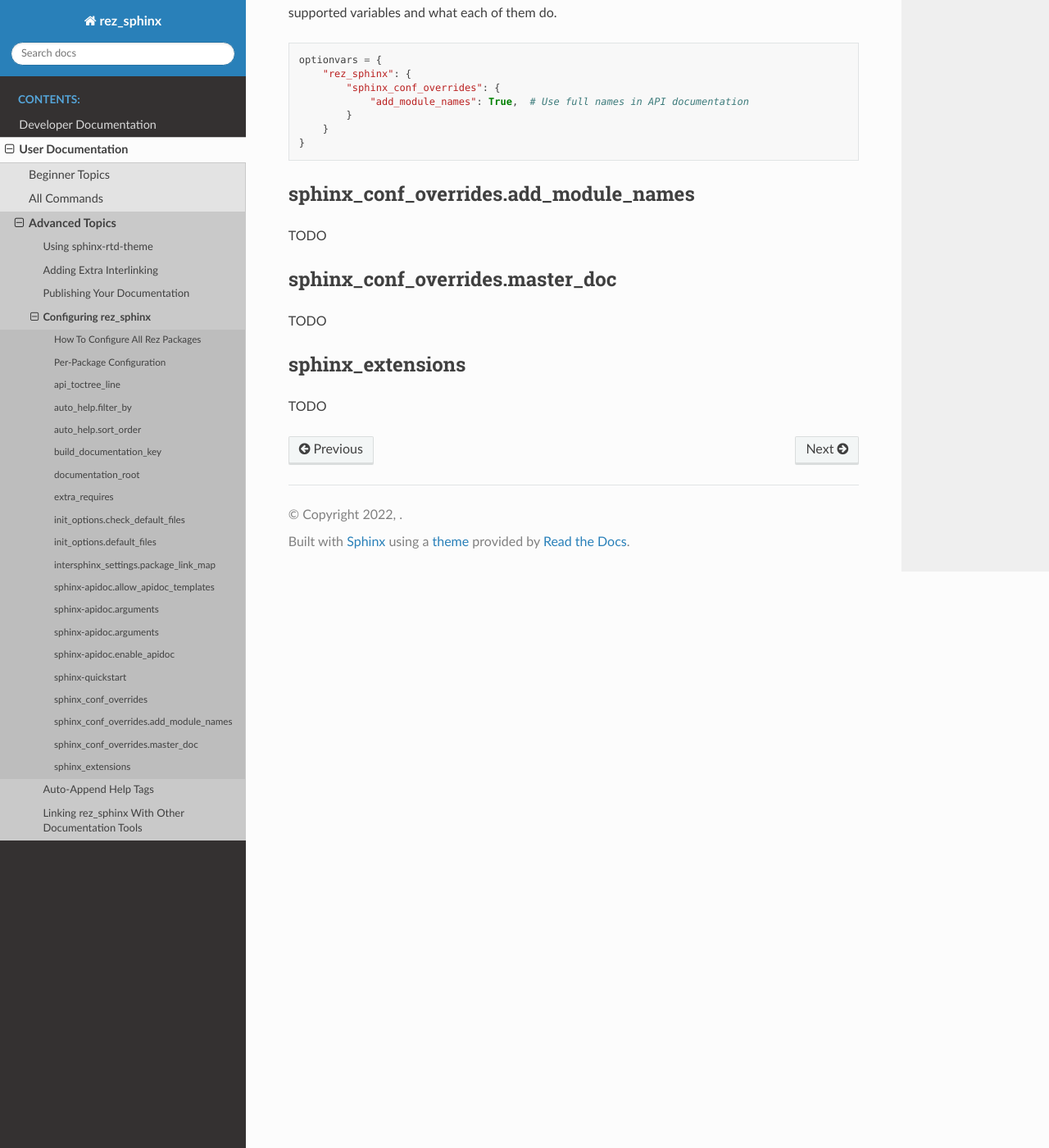
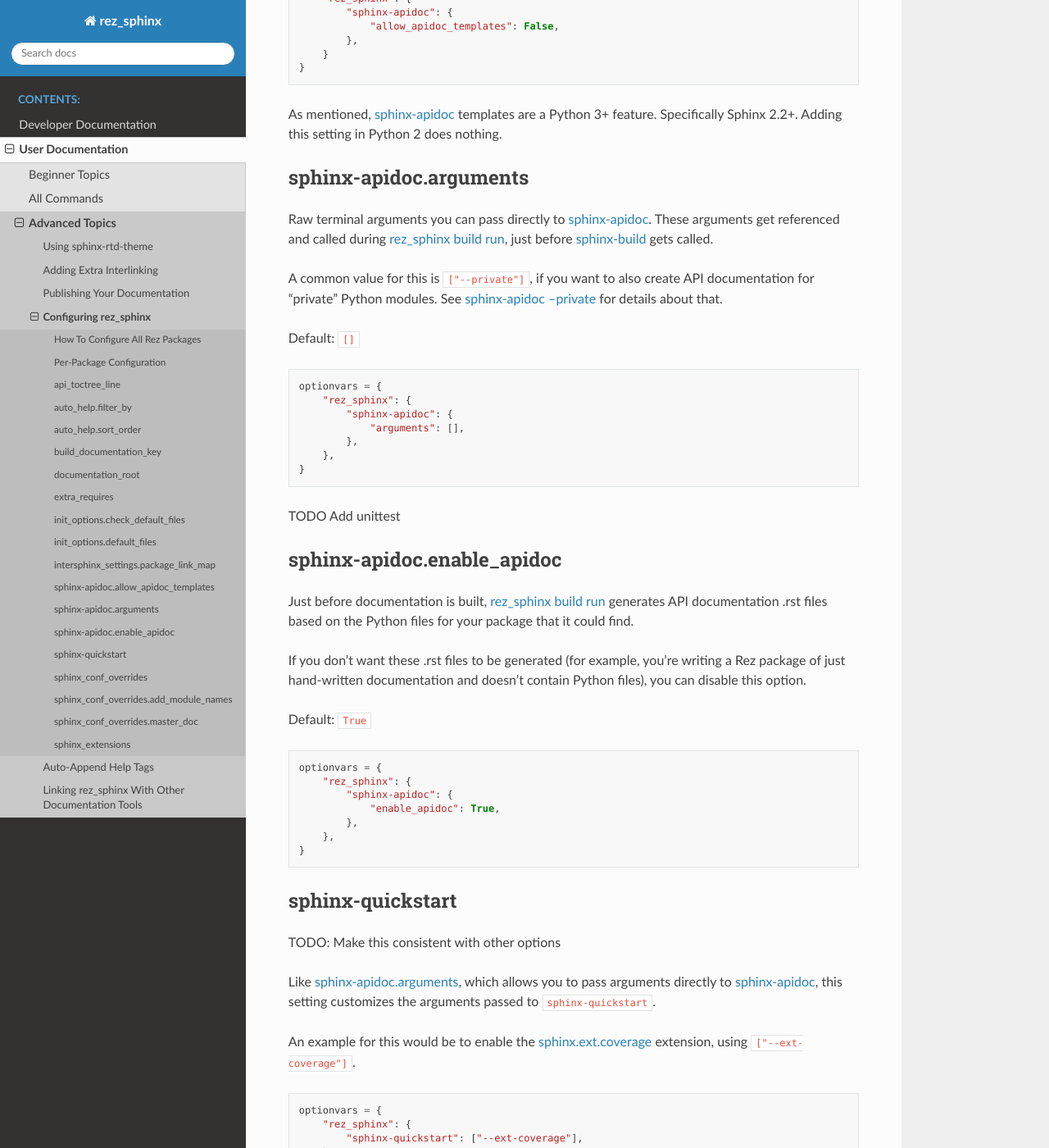
Before and after one commit to ColinKennedy/rez_developer_packages, a Sphinx documentation site: the page built from rez_sphinx/documentation/source/configuring_rez_sphinx.rst, in a window 1280 px wide and 1400 px high, scrolled down 7498 px. Shown: the whole window at 82% size. Built offline with Sphinx 7.4.7 and the Read the Docs theme 2.0.0, drawn with Linux system fonts in a browser that asks for light colours; pages that are not in the unit, such as notebooks, are missing from menus; the version number could not be read and is left out; some of the changed text lies outside the part shown.

Commit message:
Adding more documentation

```diff
--- a/rez_sphinx/documentation/source/conf.py
+++ b/rez_sphinx/documentation/source/conf.py
@@ -135,11 +135,13 @@
     .. _rez-test: https://github.com/nerdvegas/rez/wiki/Command-Line-Tools#rez-test
     .. _rezconfig.py: https://github.com/nerdvegas/rez/blob/fa3fff6f0b7b4b53bbb9baa4357ab42117d06356/src/rez/rezconfig.py
     .. _sphinx theme: https://sphinx-themes.org/
+    .. _sphinx-apidoc --private: https://www.sphinx-doc.org/en/master/man/sphinx-apidoc.html#cmdoption-sphinx-apidoc-P
     .. _sphinx-apidoc: https://www.sphinx-doc.org/en/master/man/sphinx-apidoc.html
     .. _sphinx-build: https://www.sphinx-doc.org/en/master/usage/quickstart.html#running-the-build
     .. _sphinx-quickstart: https://www.sphinx-doc.org/en/master/man/sphinx-quickstart.html
     .. _sphinx-rtd-theme: https://sphinx-rtd-theme.readthedocs.io/en/stable/
     .. _sphinx.ext.autodoc: https://www.sphinx-doc.org/en/master/usage/extensions/autodoc.html
+    .. _sphinx.ext.coverage: https://www.sphinx-doc.org/en/master/usage/extensions/coverage.html
     .. _sphinx.ext.intersphinx: https://www.sphinx-doc.org/en/master/usage/extensions/intersphinx.html
     .. _sphinx.ext.viewcode: https://www.sphinx-doc.org/en/master/usage/extensions/viewcode.html
     .. _tests: https://github.com/nerdvegas/rez/wiki/Package-Definition-Guide#tests
--- a/rez_sphinx/documentation/source/config_command.rst
+++ b/rez_sphinx/documentation/source/config_command.rst
@@ -57,9 +57,12 @@
 for :ref:`rez_sphinx`.  Don't confuse this command with
 :ref:`rez_sphinx view sphinx-conf` because they do different things.
 
-- :ref:`rez_sphinx config show` - Get all :ref:`rez_sphinx` settings.
+- :ref:`rez_sphinx config show`: Get all :ref:`rez_sphinx` settings.
+
     - See :doc:`configuring_rez_sphinx` for example values
+
 - :ref:`rez_sphinx view sphinx-conf`
+
     - Queries your `Sphinx conf.py`_ for resolved values.
 
 :ref:`rez_sphinx config show` returns values that, often times, are only
--- a/rez_sphinx/documentation/source/configuring_rez_sphinx.rst
+++ b/rez_sphinx/documentation/source/configuring_rez_sphinx.rst
@@ -2,7 +2,14 @@
 Configuring rez_sphinx
 ######################
 
-All :ref:`rez_sphinx` commands and flags have many ways to be changed for your needs.
+All :ref:`rez_sphinx` commands and flags have many ways to be changed for your
+needs.
+
+.. important::
+
+   Every setting here can be queried at any time using the :ref:`rez_sphinx
+   config show --list-all` command.
+
 There's two main ways to configure documentation:
 
 - Globally, using :ref:`global configuration`
@@ -59,7 +66,7 @@
             "sphinx-apidoc": {
                 "allow_apidoc_templates": False,
             },
-        }
+        },
     }
 
 
@@ -94,7 +101,7 @@
    optionvars = {
        "rez_sphinx": {
            "api_toctree_line": "API Documentation <api/modules>",
-       }
+       },
    }
 
 TODO : Make unittest for this
@@ -181,7 +188,7 @@
     optionvars = {
         "rez_sphinx": {
             "build_documentation": "build_documentation",
-        }
+        },
     }
 
 You can also specify **a list of possible keys**.
@@ -191,7 +198,7 @@
     optionvars = {
         "rez_sphinx": {
             "build_documentation": ["build_documentation", "fallback_test_name"],
-        }
+        },
     }
 
 However if you do, you must keep in mind the following details:
@@ -252,7 +259,7 @@
         "build_documentation": {
             "command": "rez_sphinx build run",
             "requires": ["rez_sphinx-1+<2", "sphinx_rtd_theme-1+<2"],
-        }
+        },
     }
 
 And you'd have to do that everywhere that you build documentation, potentially
@@ -282,7 +289,34 @@
 init_options.check_default_files
 ********************************
 
-TODO
+In general, :ref:`rez_sphinx` tries to get out of the user's way and make
+documentation as fast as possible.  The one exception to that is a pre-build
+check during :ref:`rez_sphinx build run`.
+
+If you have default files defined
+(:ref:`rez_sphinx.init_options.default_files`), it's expected that you either
+add handmade documentation to those files or delete the files completely.
+
+If you don't, :ref:`rez_sphinx build run` fails to run.
+
+This check may rub some users the wrong way but the intent is to ensure people
+are using :ref:`rez_sphinx` to write quality documentation and checking their
+work.  As very often, poor documentation is be worse than no documentation.
+
+That said, if you really don't like this check, it can be disabled.
+
+Default: ``True``
+
+.. code-block:: python
+
+    optionvars = {
+        "rez_sphinx": {
+            "init_options.check_default_files": True,
+        },
+    }
+
+The other option for disabling the pre-build check is to remove all default
+files. You can do that, using :ref:`rez_sphinx.init_options.default_files`.
 
 
 .. _rez_sphinx.init_options.default_files:
@@ -383,7 +417,6 @@
 
 .. code-block:: python
 
-
     optionvars = {
         "rez_sphinx": {
             "sphinx-apidoc": {
@@ -401,15 +434,27 @@
 sphinx-apidoc.arguments
 ***********************
 
-TODO
+Raw terminal arguments you can pass directly to `sphinx-apidoc`_. These
+arguments get referenced and called during :ref:`rez_sphinx build run`, just
+before `sphinx-build`_ gets called.
 
+A common value for this is ``["--private"]``, if you want to also create API
+documentation for "private" Python modules. See `sphinx-apidoc --private`_ for
+details about that.
 
-.. _rez_sphinx.sphinx-apidoc.arguments:
+Default: ``[]``
 
-sphinx-apidoc.arguments
-***********************
+.. code-block:: python
 
-TODO
+    optionvars = {
+        "rez_sphinx": {
+            "sphinx-apidoc": {
+                "arguments": [],
+            },
+        },
+    }
+
+TODO Add unittest
 
 
 .. _rez_sphinx.sphinx-apidoc.enable_apidoc:
@@ -417,7 +462,25 @@
 sphinx-apidoc.enable_apidoc
 ***************************
 
-TODO
+Just before documentation is built, :ref:`rez_sphinx build run` generates API
+documentation .rst files based on the Python files for your package that it
+could find.
+
+If you don't want these .rst files to be generated (for example, you're writing
+a Rez package of just hand-written documentation and doesn't contain Python
+files), you can disable this option.
+
+Default: ``True``
+
+.. code-block:: python
+
+    optionvars = {
+        "rez_sphinx": {
+            "sphinx-apidoc": {
+                "enable_apidoc": True,
+            },
+        },
+    }
 
 
 .. _rez_sphinx.sphinx-quickstart:
@@ -427,7 +490,24 @@
 sphinx-quickstart
 *****************
 
-TODO Add
+TODO: Make this consistent with other options
+
+Like :ref:`rez_sphinx.sphinx-apidoc.arguments`, which allows you to pass
+arguments directly to `sphinx-apidoc`_, this setting customizes the arguments
+passed to ``sphinx-quickstart``.
+
+An example for this would be to enable the `sphinx.ext.coverage`_ extension,
+using ``["--ext-coverage"]``.
+
+.. code-block:: python
+
+    optionvars = {
+        "rez_sphinx": {
+            "sphinx-quickstart": ["--ext-coverage"],
+        },
+    }
+
+TODO Add unittest
 
 
 .. _rez_sphinx.sphinx_conf_overrides:
@@ -443,7 +523,7 @@
     optionvars = {
         "rez_sphinx": {
             "sphinx_conf_overrides": {
-                "add_module_names": True,  # Use full names in API documentation
+                "add_module_names": False,  # Use short names in API documentation
             }
         }
     }
```
